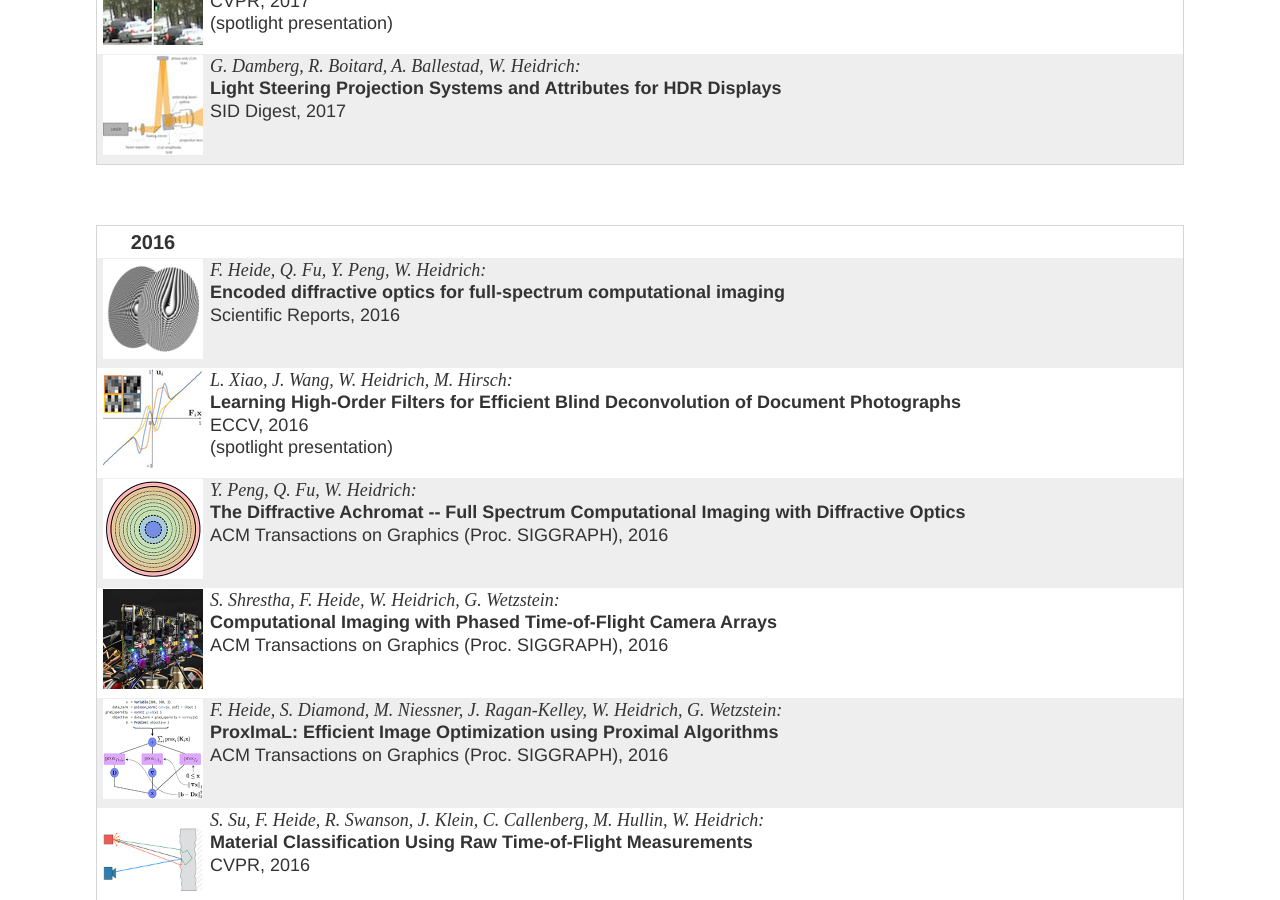
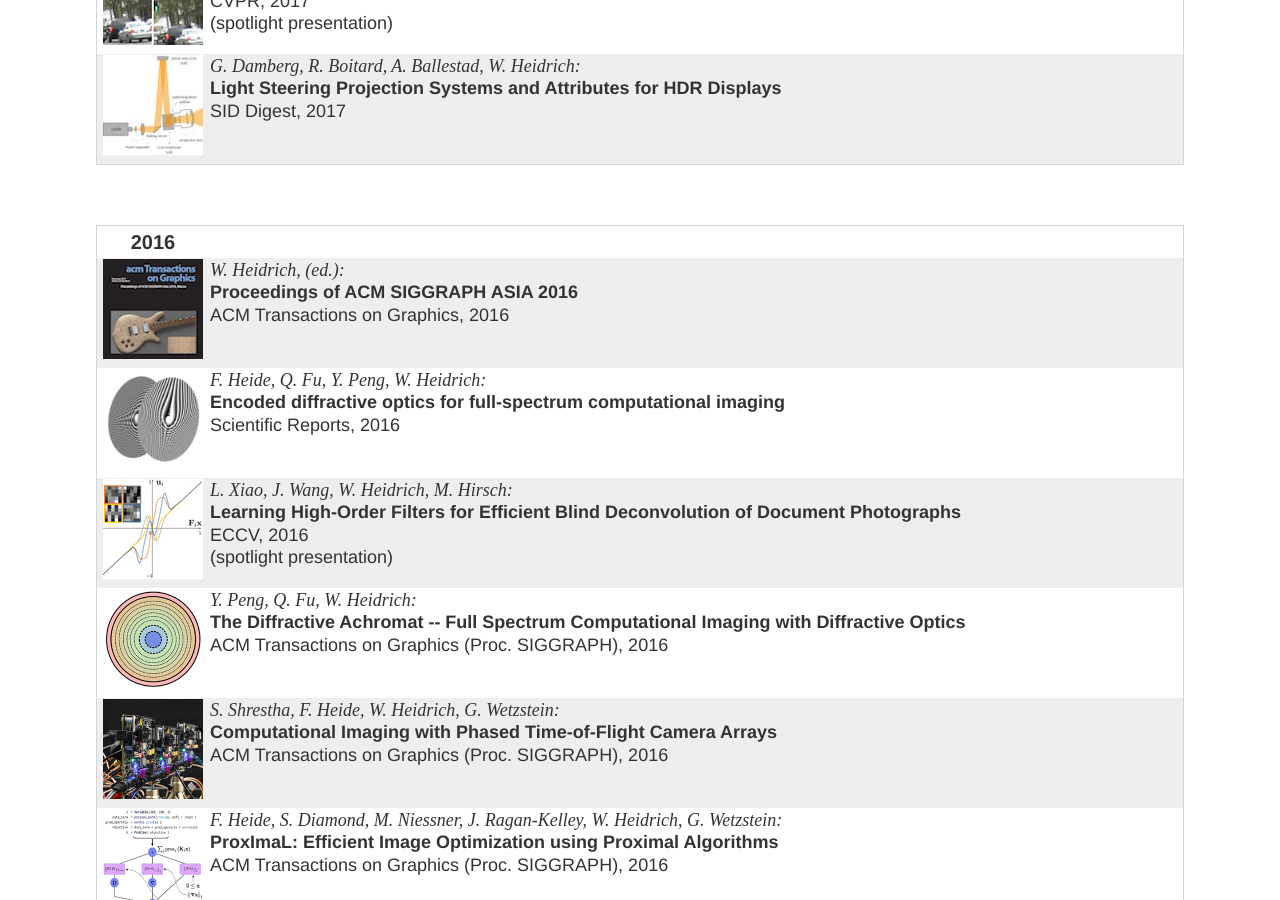
Before and after one commit to vccimaging/vccimaging.github.io, a Jekyll site: the page built from publications.html, in a window 1280 px wide and 900 px high, scrolled down 646 px. Built offline with Jekyll 4.4.1, drawn with Linux system fonts in a browser that asks for light colours.

Commit message:
add SA 2016 proc.

```diff
--- a/_data/publications.yaml
+++ b/_data/publications.yaml
@@ -41,6 +41,16 @@
   year: 2017
 
 
+
+- id: Heidrich2016SAProceedings
+  authors:
+    - W. Heidrich
+    - (ed.)
+  title: Proceedings of ACM SIGGRAPH ASIA 2016
+  venue: ACM Transactions on Graphics
+  year: 2016
+  volume: 35
+  number: 6
 
 - id: Heide2016EDO
   authors:
```
Also changed, not shown: Publications/Heidrich2016SAProceedings/thumb.jpg (added).
